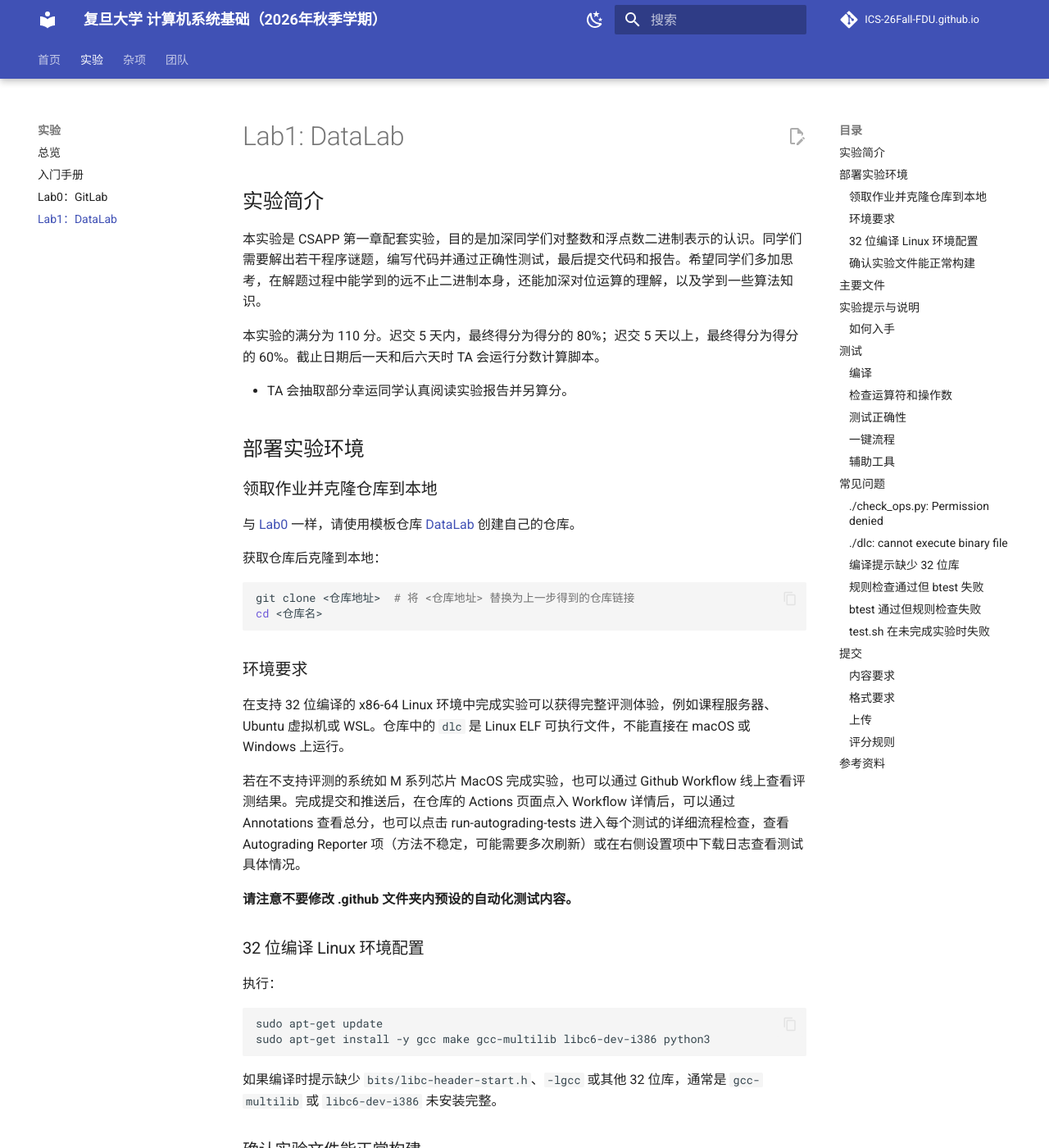
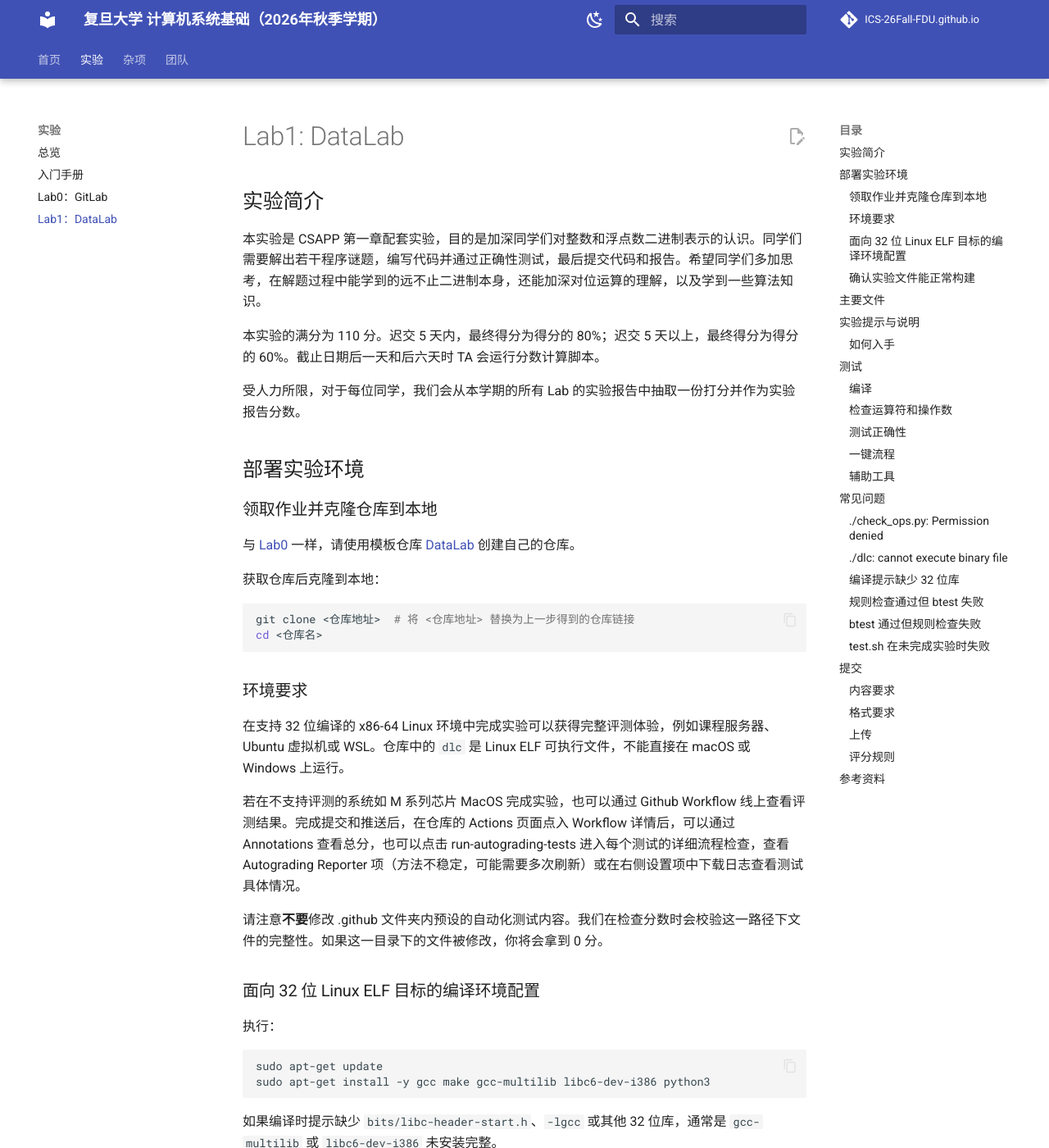
Before and after one commit to ICS-26Fall-FDU/ICS-26Fall-FDU.github.io, an MkDocs documentation site: the page built from docs/labs/lab1-data-lab.md, in a window 1280 px wide and 1400 px high. Shown: the whole window at 82% size. Built offline with MkDocs 1.6.1 and Material for MkDocs 9.7.7, drawn with Linux system fonts in a browser that asks for light colours; comment, search, counter and statistics services are not loaded.

```diff
--- a/docs/labs/lab1-data-lab.md
+++ b/docs/labs/lab1-data-lab.md
@@ -10,7 +10,7 @@ title: "Lab1：DataLab"
 
 本实验的满分为 110 分。迟交 5 天内，最终得分为得分的 80%；迟交 5 天以上，最终得分为得分的 60%。截止日期后一天和后六天时 TA 会运行分数计算脚本。
 
-- TA 会抽取部分幸运同学认真阅读实验报告并另算分。
+受人力所限，对于每位同学，我们会从本学期的所有 Lab 的实验报告中抽取一份打分并作为实验报告分数。
 
 ## 部署实验环境
 
@@ -31,9 +31,9 @@ cd <仓库名>
 
 若在不支持评测的系统如 M 系列芯片 MacOS 完成实验，也可以通过 Github Workflow 线上查看评测结果。完成提交和推送后，在仓库的 Actions 页面点入 Workflow 详情后，可以通过 Annotations 查看总分，也可以点击 run-autograding-tests 进入每个测试的详细流程检查，查看 Autograding Reporter 项（方法不稳定，可能需要多次刷新）或在右侧设置项中下载日志查看测试具体情况。
 
-**请注意不要修改 .github 文件夹内预设的自动化测试内容。**
+请注意**不要**修改 .github 文件夹内预设的自动化测试内容。我们在检查分数时会校验这一路径下文件的完整性。如果这一目录下的文件被修改，你将会拿到 0 分。
 
-### 32 位编译 Linux 环境配置
+### 面向 32 位 Linux ELF 目标的编译环境配置
 
 执行：
 
```
